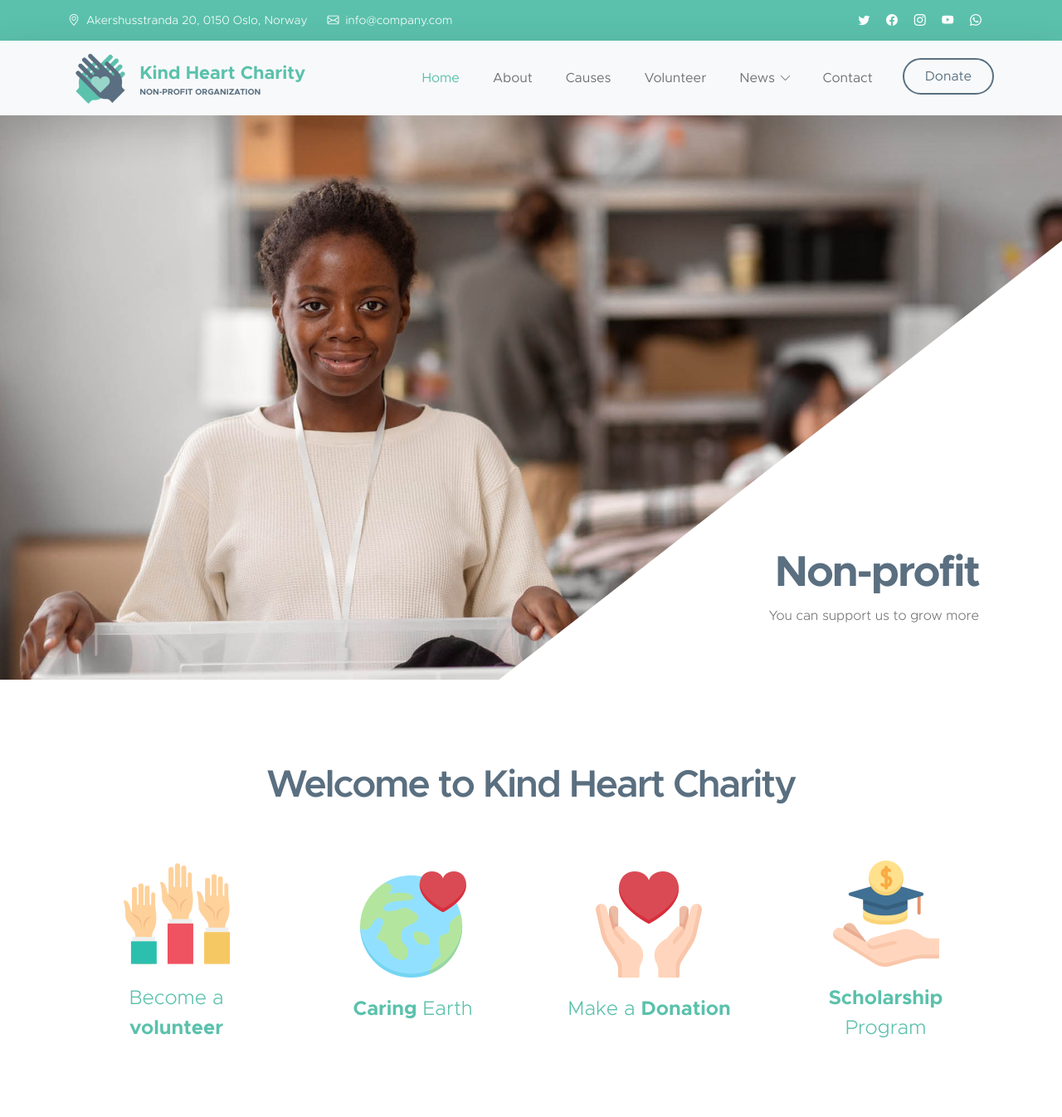
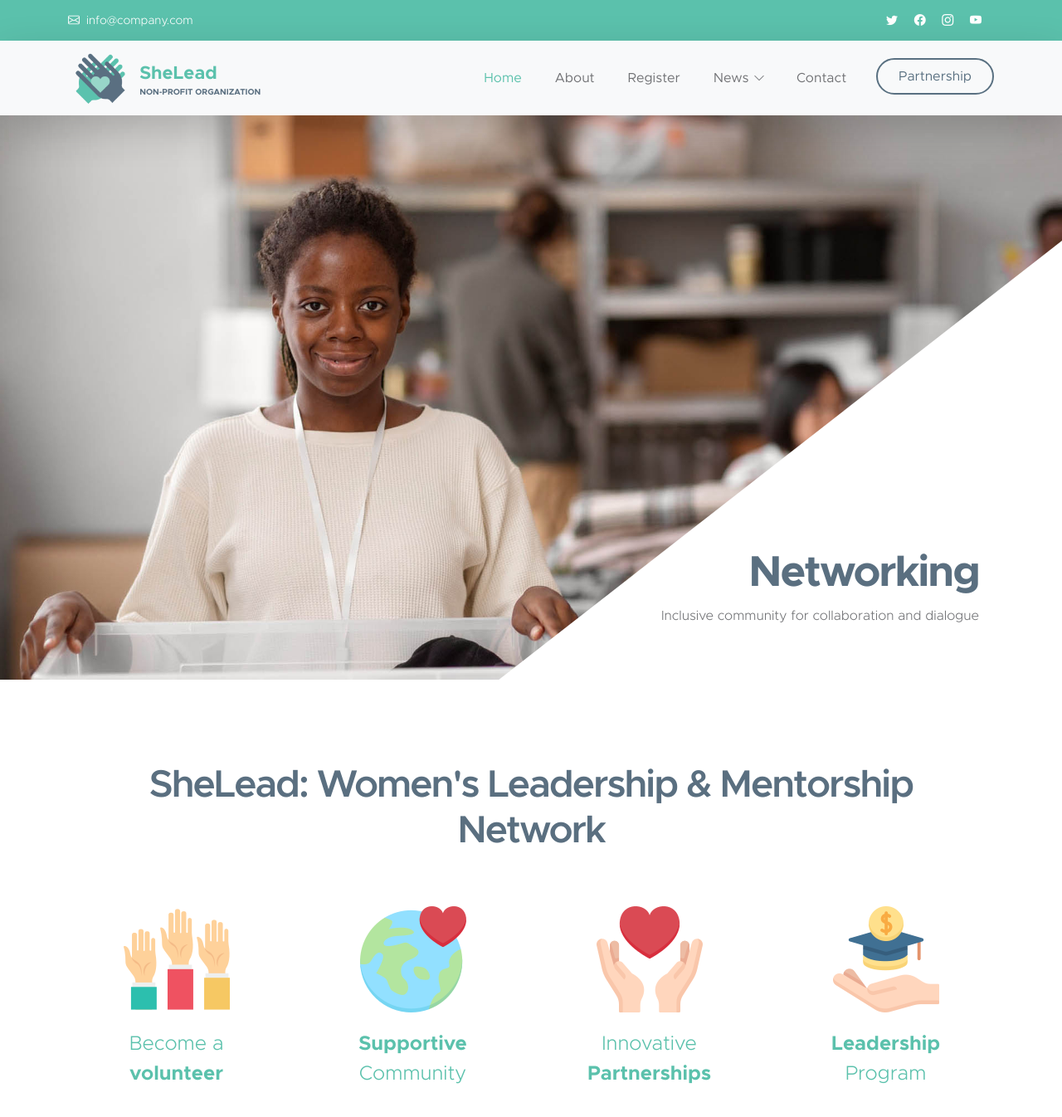
Before and after one commit to Munirih/SheLead, a plain HTML site: page templatemo_581_kind_heart_charity/templatemo_581_kind_heart_charity/index.html in a window 1280 px wide. Shown: the top 1346 px of the page at 83% size. Drawn offline with Linux system fonts and the light colour scheme.

Commit message:
nav commit

```diff
--- a/templatemo_581_kind_heart_charity/templatemo_581_kind_heart_charity/index.html
+++ b/templatemo_581_kind_heart_charity/templatemo_581_kind_heart_charity/index.html
@@ -32,10 +32,10 @@ https://templatemo.com/tm-581-kind-heart-charity
                 <div class="row">
 
                     <div class="col-lg-8 col-12 d-flex flex-wrap">
-                        <p class="d-flex me-4 mb-0">
+                        <!-- <p class="d-flex me-4 mb-0">
                             <i class="bi-geo-alt me-2"></i>
                             Akershusstranda 20, 0150 Oslo, Norway
-                        </p>
+                        </p> -->
 
                         <p class="d-flex mb-0">
                             <i class="bi-envelope me-2"></i>
@@ -64,9 +64,9 @@ https://templatemo.com/tm-581-kind-heart-charity
                                 <a href="#" class="social-icon-link bi-youtube"></a>
                             </li>
 
-                            <li class="social-icon-item">
+                            <!-- <li class="social-icon-item">
                                 <a href="#" class="social-icon-link bi-whatsapp"></a>
-                            </li>
+                            </li> -->
                         </ul>
                     </div>
 
@@ -79,7 +79,7 @@ https://templatemo.com/tm-581-kind-heart-charity
                 <a class="navbar-brand" href="index.html">
                     <img src="images/logo.png" class="logo img-fluid" alt="Kind Heart Charity">
                     <span>
-                        Kind Heart Charity
+                        SheLead
                         <small>Non-profit Organization</small>
                     </span>
                 </a>
@@ -98,12 +98,12 @@ https://templatemo.com/tm-581-kind-heart-charity
                             <a class="nav-link click-scroll" href="#section_2">About</a>
                         </li>
 
-                        <li class="nav-item">
+                        <!-- <li class="nav-item">
                             <a class="nav-link click-scroll" href="#section_3">Causes</a>
-                        </li>
+                        </li> -->
 
                         <li class="nav-item">
-                            <a class="nav-link click-scroll" href="#section_4">Volunteer</a>
+                            <a class="nav-link click-scroll" href="#section_4">Register</a>
                         </li>
 
                         <li class="nav-item dropdown">
@@ -121,7 +121,7 @@ https://templatemo.com/tm-581-kind-heart-charity
                         </li>
 
                         <li class="nav-item ms-3">
-                            <a class="nav-link custom-btn custom-border-btn btn" href="donate.html">Donate</a>
+                            <a class="nav-link custom-btn custom-border-btn btn" href="donate.html">Partnership</a>
                         </li>
                     </ul>
                 </div>
@@ -141,9 +141,9 @@ https://templatemo.com/tm-581-kind-heart-charity
                                         <img src="images/slide/volunteer-helping-with-donation-box.jpg" class="carousel-image img-fluid" alt="...">
 
                                         <div class="carousel-caption d-flex flex-column justify-content-end">
-                                            <h1>be a Kind Heart</h1>
+                                            <h1>Empowerment</h1>
 
-                                            <p>Professional charity theme based on Bootstrap 5.2.2</p>
+                                            <p> Curated leadership and career resources</p>
                                         </div>
                                     </div>
 
@@ -151,9 +151,9 @@ https://templatemo.com/tm-581-kind-heart-charity
                                         <img src="images/slide/volunteer-selecting-organizing-clothes-donations-charity.jpg" class="carousel-image img-fluid" alt="...">
 
                                         <div class="carousel-caption d-flex flex-column justify-content-end">
-                                            <h1>Non-profit</h1>
+                                            <h1>Networking</h1>
 
-                                            <p>You can support us to grow more</p>
+                                            <p>Inclusive community for collaboration and dialogue</p>
                                         </div>
                                     </div>
 
@@ -161,9 +161,9 @@ https://templatemo.com/tm-581-kind-heart-charity
                                         <img src="images/slide/medium-shot-people-collecting-donations.jpg" class="carousel-image img-fluid" alt="...">
 
                                         <div class="carousel-caption d-flex flex-column justify-content-end">
-                                            <h1>Humanity</h1>
+                                            <h1>Gender Equality</h1>
 
-                                            <p>Please tell your friends about our website</p>
+                                            <p>Promoting education and advocacy programs</p>
                                         </div>
                                     </div>
                                 </div>
@@ -190,7 +190,7 @@ https://templatemo.com/tm-581-kind-heart-charity
                     <div class="row">
 
                         <div class="col-lg-10 col-12 text-center mx-auto">
-                            <h2 class="mb-5">Welcome to Kind Heart Charity</h2>
+                            <h2 class="mb-5">SheLead: Women's Leadership & Mentorship Network</h2>
                         </div>
 
                         <div class="col-lg-3 col-md-6 col-12 mb-4 mb-lg-0">
@@ -208,7 +208,7 @@ https://templatemo.com/tm-581-kind-heart-charity
                                 <a href="donate.html" class="d-block">
                                     <img src="images/icons/heart.png" class="featured-block-image img-fluid" alt="">
 
-                                    <p class="featured-block-text"><strong>Caring</strong> Earth</p>
+                                    <p class="featured-block-text"><strong>Supportive</strong> Community</p>
                                 </a>
                             </div>
                         </div>
@@ -218,7 +218,7 @@ https://templatemo.com/tm-581-kind-heart-charity
                                 <a href="donate.html" class="d-block">
                                     <img src="images/icons/receive.png" class="featured-block-image img-fluid" alt="">
 
-                                    <p class="featured-block-text">Make a <strong>Donation</strong></p>
+                                    <p class="featured-block-text">Innovative <strong>Partnerships</strong></p>
                                 </a>
                             </div>
                         </div>
@@ -228,7 +228,7 @@ https://templatemo.com/tm-581-kind-heart-charity
                                 <a href="donate.html" class="d-block">
                                     <img src="images/icons/scholarship.png" class="featured-block-image img-fluid" alt="">
 
-                                    <p class="featured-block-text"><strong>Scholarship</strong> Program</p>
+                                    <p class="featured-block-text"><strong>Leadership</strong> Program</p>
                                 </a>
                             </div>
                         </div>
@@ -774,7 +774,7 @@ https://templatemo.com/tm-581-kind-heart-charity
                     <div class="row">
 
                         <div class="col-lg-8 col-12 mx-auto">
-                            <h2 class="mb-lg-3">Happy Customers</h2>
+                            <h2 class="mb-lg-3">Reviews</h2>
 
                                 <div id="testimonial-carousel" class="carousel carousel-fade slide" data-bs-ride="carousel">
 
```
